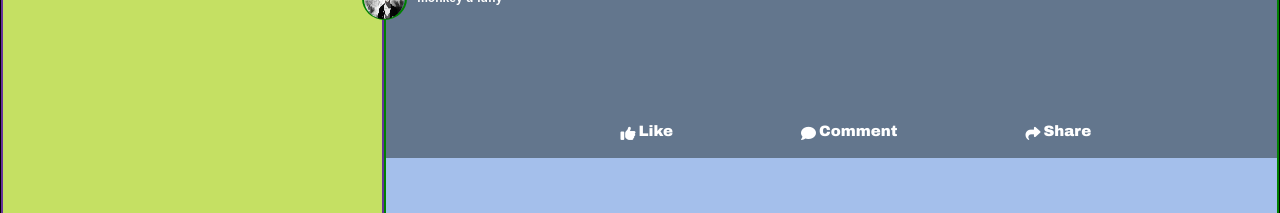
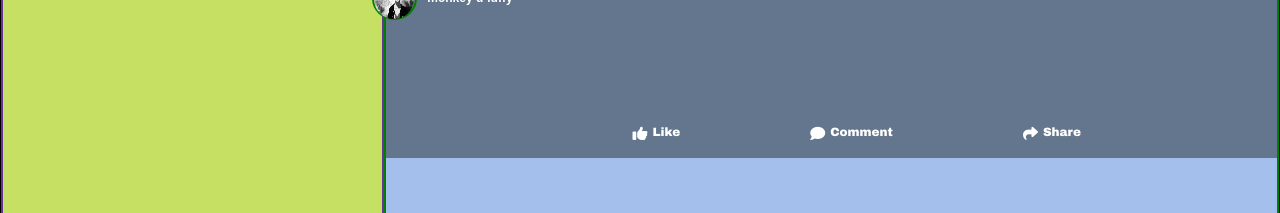
Before and after one commit to sulaiman0313/face, a plain HTML site: page index.html in a window 1280 px wide. Shown: the part 820-1033 px from the top of the page. Drawn offline with nearby package versions, Linux system fonts and the light colour scheme; a web font is replaced by a local one.

Commit message:
like share comments

```diff
--- a/style.css
+++ b/style.css
@@ -243,18 +243,19 @@ ul li a:hover{
 }
 span{
     color: #fff;
+    font-size: 12px;
 
 
 }
 .like .fa-thumbs-up{
     color: #FFFFFF;
-    margin: 3px;
+    margin: 1px 5px;
 }
 .like .fa-comment{
     color: #FFFFFF;
-    margin: 3px;
+    margin: 1px 5px;
 }
 .like .fa-share{
     color: #FFFFFF;
-    margin: 3px;
+    margin: 1px 5px;
 }
```
